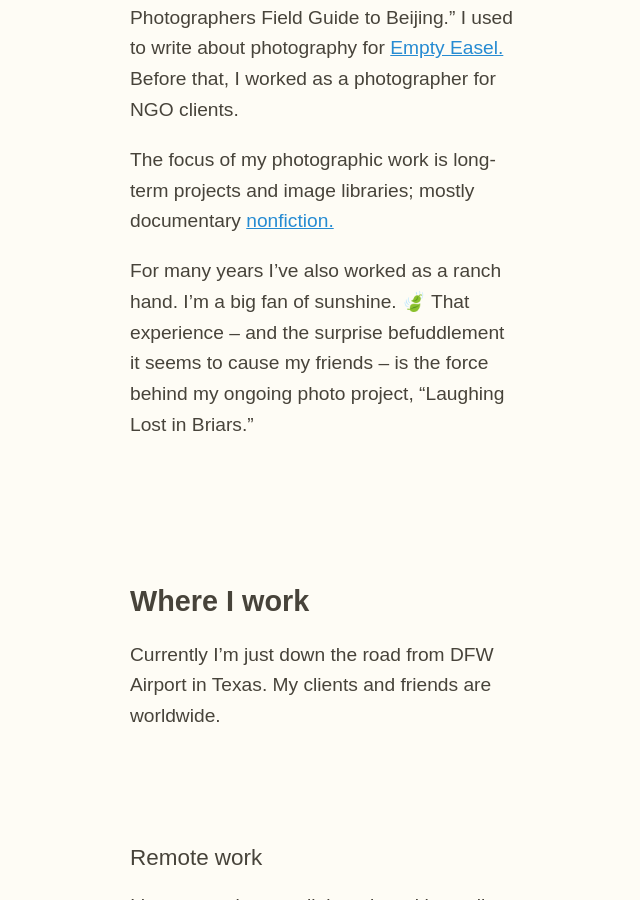
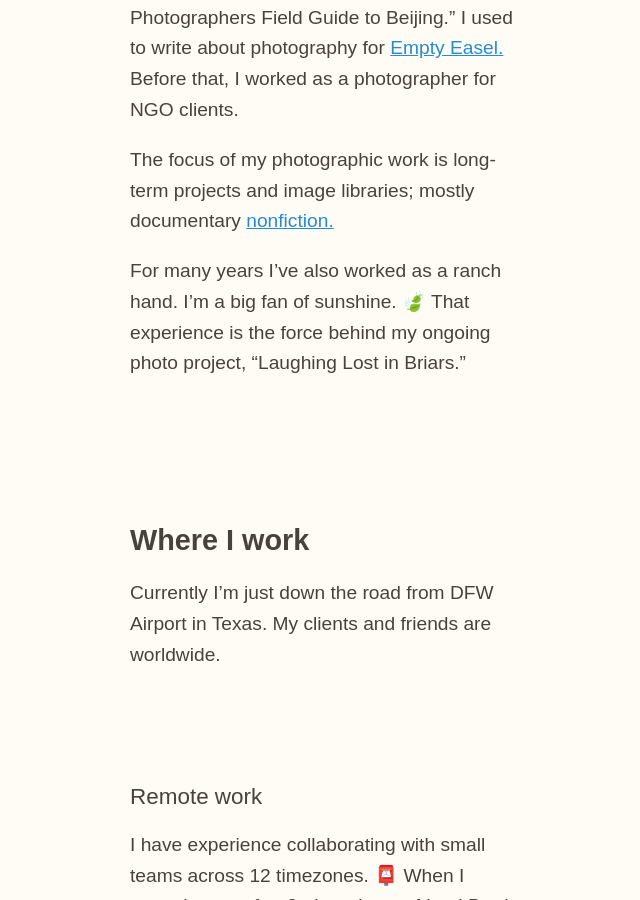
Before and after one commit to zachmccabe/zachmccabe.github.io, a Jekyll site: the page built from about.md, in a window 1280 px wide and 900 px high, scrolled down 1165 px. Shown: the whole window, without its empty margins (318-958 px from the left). Built offline with Jekyll 4.4.1, drawn with Linux system fonts in a browser that asks for light colours.

Commit message:
Update about.md

```diff
--- a/about.md
+++ b/about.md
@@ -35,7 +35,7 @@ I'm the author and [producer](https://www.zachmccabe.com/beijing/how_the_book_go
 
 The focus of my photographic work is long-term projects and image libraries; mostly documentary [nonfiction.](https://www.zachmccabe.com/nonfiction.html)
 
-For many years I've also worked as a ranch hand. I'm a big fan of sunshine. 🍃 That experience – and the surprise befuddlement it seems to cause my friends – is the force behind my ongoing photo project, "Laughing Lost in Briars."
+For many years I've also worked as a ranch hand. I'm a big fan of sunshine. 🍃 That experience is the force behind my ongoing photo project, "Laughing Lost in Briars."
 
 
 
```
